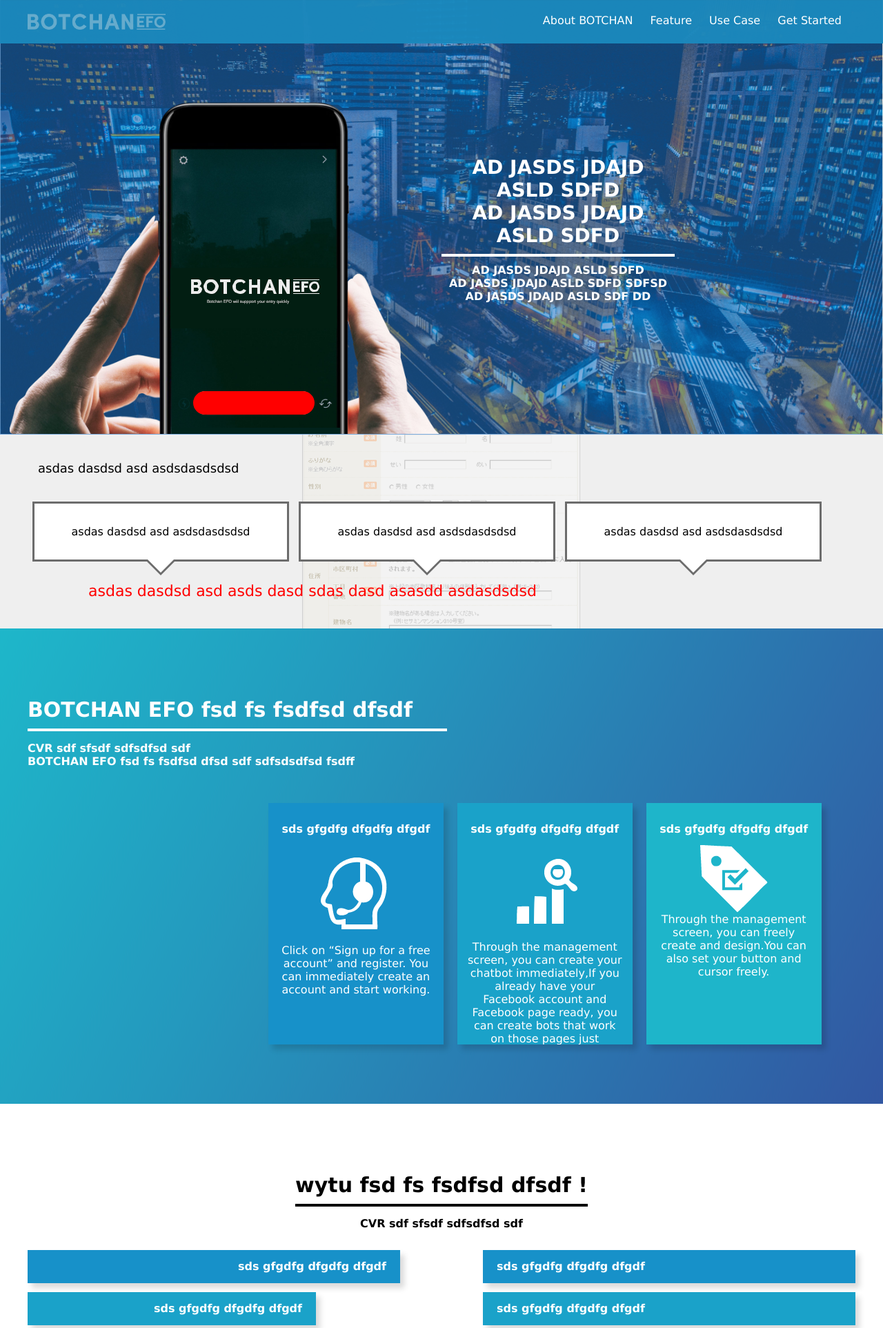
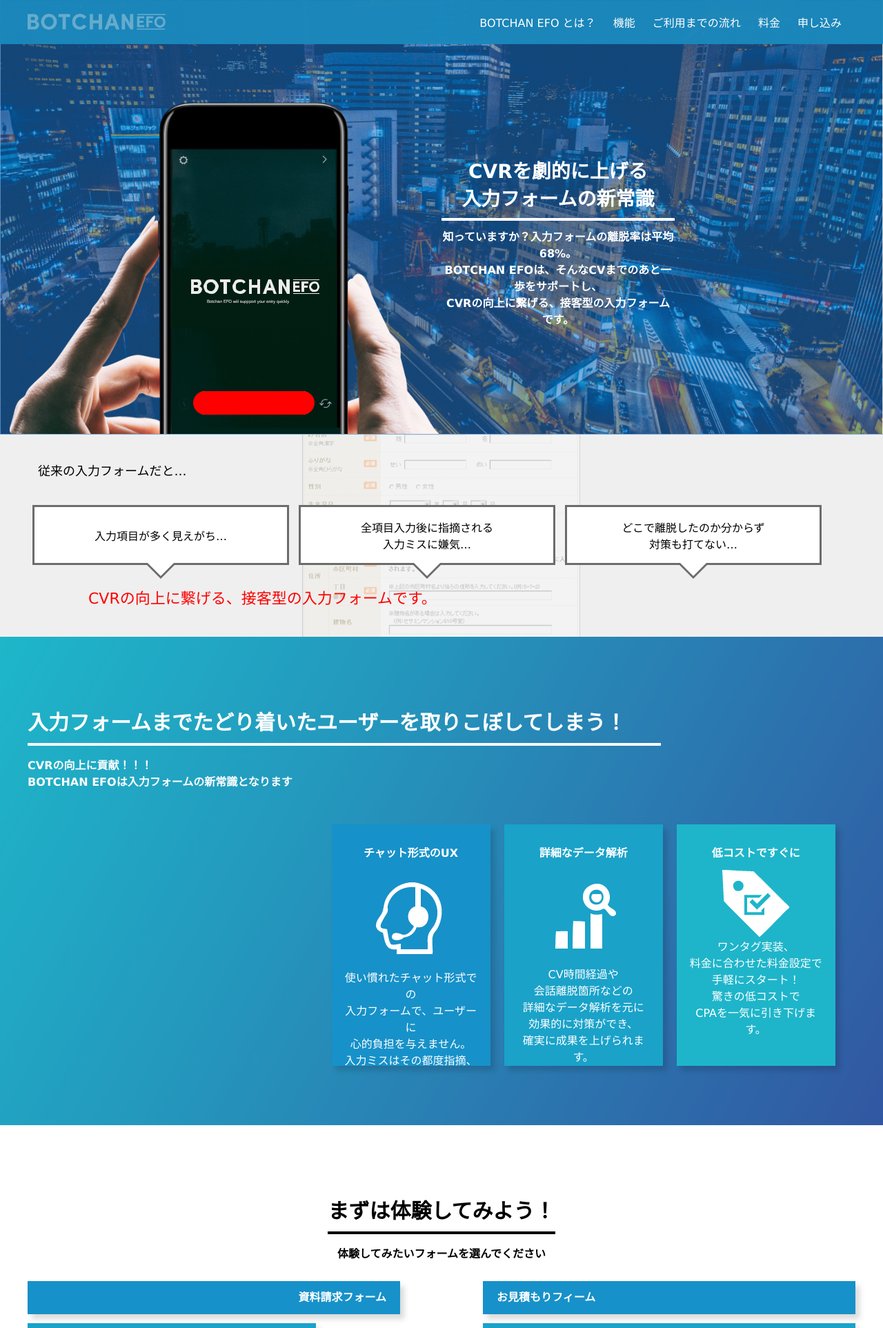
Before and after one commit to OKohei/efo_html, a PHP site: page / in a window 1280 px wide. Shown: the top 1925 px of the page at 69% size. Run offline with PHP 8.4, Linux system fonts and the light colour scheme; some libraries are stand-ins or nearby versions.

Commit message:
add ja main

```diff
--- a/index.php
+++ b/index.php
@@ -1,6 +1,6 @@
 <?php
 include('language.php');
-$LANG = 'en';
+$LANG = 'ja';
 if(isset($_GET['lang'])) {
     if($_GET['lang'] == 'vn') {
         $LANG = 'vn';
@@ -66,6 +66,7 @@
             <li><a href="#feature"><?= $menu2[$LANG] ?></a></li>
             <li><a href="#usecase"><?= $menu3[$LANG] ?></a></li>
             <li><a href="#flow"><?= $menu4[$LANG] ?></a></li>
+            <li><a href="#flow"><?= $menu5[$LANG] ?></a></li>
         </ul>
     </div>
     <button type="button" id="hmenu" class="tcon tcon-menu--xcross" aria-label="toggle menu">
@@ -84,13 +85,13 @@
     <div class="header_text_box">
         <div class="header_text">
             <div class="header_text_item first">
-                <p>ad jasds jdajd asld sdfd</p>
-                <p>ad jasds jdajd asld sdfd</p>
+                <p><?= $main1[$LANG] ?></p>
+                <p><?= $main2[$LANG] ?></p>
             </div>
             <div class="header_text_item second">
-                <p>ad jasds jdajd asld sdfd</p>
-                <p>ad jasds jdajd asld sdfd sdfsd</p>
-                <p>ad jasds jdajd asld sdf dd</p>
+                <p><?= $main3[$LANG] ?></p>
+                <p><?= $main4[$LANG] ?></p>
+                <p><?= $main5[$LANG] ?></p>
             </div>
         </div>
     </div>
@@ -98,53 +99,55 @@
 
 <div class="section bg1" id="feature">
     <div class="text-1-wrapper base">
-        <p>asdas dasdsd asd asdsdasdsdsd</p>
+        <p><?= $context1[$LANG] ?></p>
     </div>
     <div class="text-2-wrapper base">
         <div class="box_container">
             <div class="box_item">
-                <p>asdas dasdsd asd asdsdasdsdsd</p>
+                <p><?= $context2[$LANG] ?></p>
             </div>
             <div class="box_item">
-                <p>asdas dasdsd asd asdsdasdsdsd</p>
+                <p><?php echo $context31[$LANG] ?> <br />
+                    <?php echo $context32[$LANG] ?>
+                </p>
             </div>
             <div class="box_item">
-                <p>asdas dasdsd asd asdsdasdsdsd</p>
+                <p><?= $context41[$LANG] ?><br /><?= $context42[$LANG] ?></p>
             </div>
         </div>
     </div>
     <div class="text-3-wrapper base">
-        <p>asdas dasdsd asd asds dasd sdas dasd asasdd asdasdsdsd</p>
+        <p><?= $context5[$LANG] ?></p>
     </div>
 </div>
 
 <div class="section bg2" id="flow">
     <div class="text-1-box base">
         <div class="text-1-content">
-            <p>BOTCHAN EFO fsd fs fsdfsd dfsdf</p>
+            <p><?= $context6[$LANG] ?></p>
         </div>
         <div class="text-2-content">
-            <p>CVR sdf sfsdf sdfsdfsd sdf</p>
-            <p>BOTCHAN EFO fsd fs fsdfsd dfsd sdf sdfsdsdfsd fsdff</p>
+            <p><?= $context7[$LANG] ?></p>
+            <p><?= $context8[$LANG] ?></p>
         </div>
     </div>
     <div class="bg2_item_box base">
         <div class="bg2_item_cotainer">
             <ul class="bg2_item">
                 <li class="item1">
-                    <h2>sds gfgdfg dfgdfg dfgdf</h2>
+                    <h2><?= $context9[$LANG] ?></h2>
                     <img src="/images/bg2/item1.png" alt="">
-                    <p><?= $flow2[$LANG] ?></p>
+                    <p><?= $context91[$LANG] ?></p>
                 </li>
                 <li class="item2">
-                    <h2>sds gfgdfg dfgdfg dfgdf</h2>
+                    <h2><?= $context10[$LANG] ?></h2>
                     <img src="/images/bg2/item2.png" alt="">
-                    <p><?= $flow4[$LANG] ?></p>
+                    <p><?= $context101[$LANG] ?></p>
                 </li>
                 <li class="item3">
-                    <h2>sds gfgdfg dfgdfg dfgdf</h2>
+                    <h2><?= $context11[$LANG] ?></h2>
                     <img src="/images/bg2/item3.png" alt="">
-                    <p><?= $flow6[$LANG] ?></p>
+                    <p><?= $context111[$LANG] ?></p>
                 </li>
             </ul>
         </div>
@@ -154,34 +157,34 @@
 <div class="section bg3" id="bg3">
     <div class="text-1-box base">
         <div class="text-1-content">
-            <p>wytu fsd fs fsdfsd dfsdf !</p>
+            <p><?= $block31[$LANG] ?></p>
         </div>
         <div class="text-2-content">
-            <p>CVR sdf sfsdf sdfsdfsd sdf</p>
+            <p><?= $block32[$LANG] ?></p>
         </div>
     </div>
     <div class="bg3_item_box base">
         <div class="bg3_item_cotainer">
             <ul class="bg3_item left">
                 <li class="item1">
-                    <p>sds gfgdfg dfgdfg dfgdf</p>
+                    <p><?= $block33[$LANG] ?></p>
                 </li>
                 <li class="item2">
-                    <p>sds gfgdfg dfgdfg dfgdf</p>
+                    <p><?= $block34[$LANG] ?></p>
                 </li>
                 <li class="item3">
-                    <p>sds gfgdfg dfgdfg dfgdf</p>
+                    <p><?= $block35[$LANG] ?></p>
                 </li>
             </ul>
             <ul class="bg3_item right">
                 <li class="item1 left">
-                    <p>sds gfgdfg dfgdfg dfgdf</p>
+                    <p><?= $block36[$LANG] ?></p>
                 </li>
                 <li class="item2">
-                    <p>sds gfgdfg dfgdfg dfgdf</p>
+                    <p><?= $block37[$LANG] ?></p>
                 </li>
                 <li class="item3">
-                    <p>sds gfgdfg dfgdfg dfgdf</p>
+                    <p><?= $block38[$LANG] ?></p>
                 </li>
             </ul>
         </div>
@@ -199,31 +202,31 @@
 <div class="section bg4" id="bg4">
     <div class="text-1-box base">
         <div class="text-1-content">
-            <p>wytu fsd fs fsdfsd dfsdf !</p>
+            <p><?= $block41[$LANG] ?></p>
         </div>
     </div>
     <div class="bg4_item_box base">
         <div class="bg4_item_cotainer">
             <ul class="bg4_item left">
                 <li class="item1 active">
-                    <p>sds gfgdfg dfgdfg dfgdf</p>
+                    <p><?= $block42[$LANG] ?></p>
                 </li>
                 <li class="item2">
-                    <p>sds gfgdfg f</p>
+                    <p><?= $block43[$LANG] ?></p>
                 </li>
                 <li class="item3">
-                    <p>sds gfgdfg </p>
+                    <p><?= $block44[$LANG] ?></p>
                 </li>
                 <li class="item4">
-                    <p>sds gfgdfg f</p>
+                    <p><?= $block45[$LANG] ?></p>
                 </li>
                 <li class="item5">
-                    <p>sds gfgdfg </p>
+                    <p><?= $block46[$LANG] ?></p>
                 </li>
             </ul>
             <div class="info_item">
                 <span>
-                    sfhf fsdsd hfsd fjsdf sdf sdfsdfsd sdfsf sdfsdfsd sdfsdf sdsee fdgdgd
+                     <p><?= $block47[$LANG] ?></p>
                 </span>
             </div>
             <div class="service_item">
@@ -237,7 +240,7 @@
 <div class="section bg5" id="bg5">
     <div class="text-1-box base">
         <div class="text-1-content">
-            <p>wytu fsd fs fsdfsd dfsdf !</p>
+            <p><?= $block51[$LANG] ?></p>
         </div>
     </div>
     <div class="bg5_item_box base">
@@ -247,17 +250,17 @@
                     <div class="step_content">
                         <div class="step_title">
                             <p class="label1">Step 1</p>
-                            <p class="label2">sdf sdfsdf dfsdfsf sd asdasd asd asdsdfsdfsd ssdf dsd fsdf sdfs</p>
+                            <p class="label2"><?= $block52[$LANG] ?></p>
                         </div>
                         <div class="step_image">
                             <img src="/images/bg5/step3.png" alt="">
                         </div>
-                        <p class="label3">sdf sdfsdf fsd ssdf dsd fsdf s</p>
+                        <p class="label3"><?= $block53[$LANG] ?></p>
                     </div>
                 </li>
                 <li class="item2">
                     <div class="step_content">
-                        <p class="label1">ghfgg</p>
+                        <p class="label1"><?= $block54[$LANG] ?></p>
                         <div class="step_image">
                             <img src="/images/bg5/arow_next.png" alt="">
                         </div>
@@ -267,17 +270,17 @@
                     <div class="step_content">
                         <div class="step_title">
                             <p class="label1">Step 2</p>
-                            <p class="label2">sdf sdfs s</p>
+                            <p class="label2"><?= $block55[$LANG] ?></p>
                         </div>
                         <div class="step_image">
                             <img src="/images/bg5/step2.png" alt="">
                         </div>
-                        <p class="label3">Step 1</p>
+                        <p class="label3"><?= $block56[$LANG] ?></p>
                     </div>
                 </li>
                 <li class="item4">
                     <div class="step_content">
-                        <p class="label1">ghfgg</p>
+                        <p class="label1"><?= $block57[$LANG] ?></p>
                         <div class="step_image">
                             <img src="/images/bg5/arow_next.png" alt="">
                         </div>
@@ -287,12 +290,12 @@
                     <div class="step_content">
                         <div class="step_title">
                             <p class="label1">Step 3</p>
-                            <p class="label2">sdf s</p>
+                            <p class="label2"><?= $block58[$LANG] ?></p>
                         </div>
                         <div class="step_image">
                             <img src="/images/bg5/step3.png" alt="">
                         </div>
-                        <p class="label3">Step 1</p>
+                        <p class="label3"><?= $block59[$LANG] ?></p>
                     </div>
                 </li>
             </ul>
@@ -303,7 +306,7 @@
 <div class="section bg6" id="bg6">
     <div class="text-1-box base">
         <div class="text-1-content">
-            <p>hello sams</p>
+            <p><?= $block61[$LANG] ?></p>
         </div>
     </div>
     <div class="bg6_box base">
@@ -311,8 +314,8 @@
             <table class="table">
                 <tbody>
                 <tr class="item1">
-                    <td>dfg dfgdfg</td>
-                    <td>10mdo</td>
+                    <td><?= $block62[$LANG] ?></td>
+                    <td><?= $block621[$LANG] ?></td>
                 </tr>
                 <tr class="item_img">
                     <td colspan="2">
@@ -322,25 +325,25 @@
                     </td>
                 </tr>
                 <tr class="item2">
-                    <td>Thornton</td>
-                    <td>10fat</td>
+                    <td><?= $block63[$LANG] ?></td>
+                    <td><?= $block631[$LANG] ?></td>
                 </tr>
                 <tr class="item3">
-                    <td>the Bird</td>
-                    <td>20twitter</td>
+                    <td><?= $block64[$LANG] ?></td>
+                    <td><?= $block641[$LANG] ?></td>
                 </tr>
                 <tr class="item4">
-                    <td>Thornton</td>
-                    <td>30fat</td>
+                    <td><?= $block65[$LANG] ?></td>
+                    <td><?= $block651[$LANG] ?></td>
                 </tr>
                 <tr class="item5">
-                    <td>the Bird</td>
-                    <td>50twitter</td>
+                    <td><?= $block66[$LANG] ?></td>
+                    <td><?= $block661[$LANG] ?></td>
                 </tr>
                 </tbody>
             </table>
             <div class="title_bottom_box">
-                <p class="title_bottom">sdfsdfsd sdf sdsdsdfsd</p>
+                <p class="title_bottom"><?= $block67[$LANG] ?></p>
             </div>
         </div>
     </div>
@@ -349,7 +352,7 @@
 <div class="section bg7" id="bg7">
     <div class="text-1-box base">
         <div class="text-1-content">
-            <p>wytu fsd fs</p>
+            <p><?= $block71[$LANG] ?></p>
         </div>
     </div>
     <div class="bg7_item_box base">
@@ -358,31 +361,31 @@
                 <li class="item1">
                     <div class="contact_content">
                         <div class="title">
-                            <p><img src="/images/bg7/icon1.png" alt="">df sdfs fsd fsdfs fsdfsd</p>
+                            <p><img src="/images/bg7/icon1.png" alt=""><?= $block72[$LANG] ?></p>
                         </div>
                         <div class="content">
-                            <p class="phone">03-5766-8877</p>
-                            <p class="subtitle">sdfs fsdfsdfsdf sdf s</p>
+                            <p class="phone"><?= $block721[$LANG] ?></p>
+                            <p class="subtitle"><?= $block722[$LANG] ?></p>
                         </div>
                     </div>
                 </li>
                 <li class="item2">
                     <div class="contact_content">
                         <div class="title">
-                            <p><img src="/images/bg7/icon2.png" alt="">df sdfs fsd fsdfs fsdfsd</p>
+                            <p><img src="/images/bg7/icon2.png" alt=""><?= $block73[$LANG] ?></p>
                         </div>
                         <div class="content">
-                            <p>sdfsd fsdfsd sdfsdf sd</p>
+                            <p><?= $block731[$LANG] ?></p>
                         </div>
                     </div>
                 </li>
                 <li class="item3">
                     <div class="contact_content">
                         <div class="title">
-                            <p><img src="/images/bg7/icon3.png" alt="">df sdfs fsd fsdfs fsdfsd</p>
+                            <p><img src="/images/bg7/icon3.png" alt=""><?= $block74[$LANG] ?></p>
                         </div>
                         <div class="content">
-                            <p>BOTCHAN EFO sdfsdf dfsd</p>
+                            <p><?= $block741[$LANG] ?></p>
                         </div>
                     </div>
                 </li>
--- a/language.php
+++ b/language.php
@@ -14,39 +14,135 @@
 
 
 
-$menu1['ja'] = 'BOTCHANとは？';
+$menu1['ja'] = 'BOTCHAN EFO とは？';
 $menu1['en'] = 'About BOTCHAN';
 $menu1['vn'] = 'Về BOTCHAN';
 
-$menu2['ja'] = '特徴';
+$menu2['ja'] = '機能';
 $menu2['en'] = 'Feature';
 $menu2['vn'] = 'Tính năng';
 
-$menu3['ja'] = 'ユースケース';
+$menu3['ja'] = 'ご利用までの流れ';
 $menu3['en'] = 'Use Case';
 $menu3['vn'] = 'Sử dụng';
 
-$menu4['ja'] = '導入';
+$menu4['ja'] = '料金';
 $menu4['en'] = 'Get Started';
 $menu4['vn'] = 'Bắt đầu';
 
-$menu5['ja'] = '料金プラン';
+$menu5['ja'] = '申し込み';
 $menu5['en'] = 'Packages';
 $menu5['vn'] = 'Bảng giá';
 
-$menu6['ja'] = 'お問い合わせ';
-$menu6['en'] = 'Support';
-$menu6['vn'] = 'Hỗ trợ';
 
-$menu7['ja'] = 'ログイン';
-$menu7['en'] = 'Login';
-$menu7['vn'] = 'Đăng nhập';
+$main1['ja'] = 'CVRを劇的に上げる';
+$main2['ja'] = '入力フォームの新常識';
+$main3['ja'] = '知っていますか？入力フォームの離脱率は平均68%。';
+$main4['ja'] = 'BOTCHAN EFOは、そんなCVまでのあと一歩をサポートし、';
+$main5['ja'] = 'CVRの向上に繋げる、接客型の入力フォームです。';
+
+
+$context1['ja'] = '従来の入力フォームだと…';
+$context2['ja'] = '入力項目が多く見えがち…';
+$context31['ja'] = '全項目入力後に指摘される';
+$context32['ja'] = '入力ミスに嫌気…';
+$context41['ja'] = 'どこで離脱したのか分からず';
+$context42['ja'] = '対策も打てない…';
+$context5['ja'] = 'CVRの向上に繋げる、接客型の入力フォームです。';
+
+$context6['ja'] = '入力フォームまでたどり着いたユーザーを取りこぼしてしまう！';
+$context7['ja'] = 'CVRの向上に貢献！！！';
+$context8['ja'] = 'BOTCHAN EFOは入力フォームの新常識となります';
+
+
+$context9['ja'] = 'チャット形式のUX';
+$context91['ja'] = "使い慣れたチャット形式での<br />入力フォームで、ユーザーに<br />心的負担を与えません。<br />入力ミスはその都度指摘、<br />UXの最大化に繋がります。";
 
 
 
-$btn_sign_up['ja'] = '無料アカウント登録';
-$btn_sign_up['en'] = 'Sign up for a free account';
-$btn_sign_up['vn'] = 'Đăng ký tài khoản miễn phí';
+$context10['ja'] = '詳細なデータ解析';
+$context101['ja'] = "CV時間経過や<br />会話離脱箇所などの<br />詳細なデータ解析を元に<br />効果的に対策ができ、<br /> 確実に成果を上げられます。<br />";
+
+
+
+$context11['ja'] = '低コストですぐに';
+$context111['ja'] = "ワンタグ実装、<br /> 料金に合わせた料金設定で<br /> 手軽にスタート！<br /> 驚きの低コストで<br /> CPAを一気に引き下げます。<br />";
+
+
+$block31['ja'] = 'まずは体験してみよう！';
+$block32['ja'] = '体験してみたいフォームを選んでください';
+$block33['ja'] = '資料請求フォーム';
+$block34['ja'] = '会員登録フォーム';
+$block35['ja'] = '予約フォーム';
+$block36['ja'] = 'お見積もりフィーム';
+$block37['ja'] = '求人・応募フォーム';
+$block38['ja'] = 'ECカード・クレカ決済';
+
+
+$block41['ja'] = 'BOTCHAN EFO 5つの特徴';
+$block42['ja'] = '入力項目復元機能';
+$block43['ja'] = 'データ解析';
+$block44['ja'] = '多言語対応';
+$block45['ja'] = 'カスタマイズ';
+$block46['ja'] = 'ワンタグ実装';
+$block47['ja'] = "途中離脱したユーザーの<br />前回の入力内容を<br />復元させることができます<br />";
+
+
+$block51['ja'] = 'ご利用までの流れ';
+$block52['ja'] = 'ヒアリングシート回収';
+$block53['ja'] = 'まずはお客様のご要望をお聞かせください。';
+$block54['ja'] = '3営業日';
+$block55['ja'] = 'デモ提出';
+$block56['ja'] = 'こちらからデモを提出し、ご確認いただきます。';
+$block57['ja'] = "5営業日";
+$block58['ja'] = '納品';
+$block59['ja'] = 'フィードバックを反映して完成品を納品いたします。';
+
+
+$block61['ja'] = '料金';
+
+$block62['ja'] = '初期費用';
+$block621['ja'] = '10万円/月';
+
+$block63['ja'] = '1000CVまで';
+$block631['ja'] = '10万円/月';
+
+$block64['ja'] = '1000〜2999CV';
+$block641['ja'] = '20万円/月';
+
+$block65['ja'] = '3000〜4999CV';
+$block651['ja'] = '30万円/月';
+
+$block66['ja'] = "5000CV以上";
+$block661['ja'] = '50万円/月';
+
+$block67['ja'] = '税別での表記です。';
+
+
+
+
+
+$block71['ja'] = 'お問い合わせ';
+
+$block72['ja'] = '電話でお問い合わせ';
+$block721['ja'] = '03-5766-8877';
+$block722['ja'] = '営業時間：月〜金 10:00-18:00';
+
+$block73['ja'] = 'ネットからお問い合わせ';
+$block731['ja'] = 'お問い合わせフォーム>';
+
+$block74['ja'] = 'chatbotでお問い合わせ';
+$block741['ja'] = 'BOTCHAN EFOを開く>';
+
+
+
+
+
+
+
+
+
+
 
 
 
```
